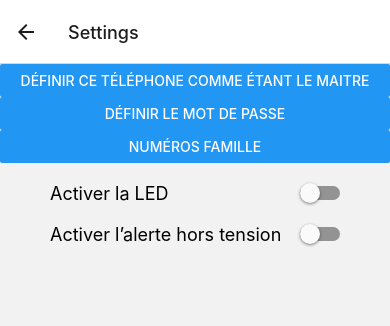
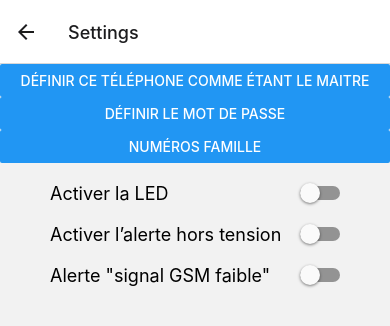
Before and after one commit to xtrembaker/simpal-web-app, a React Native app: screen /Settings in a window 390 px wide. Shown: the top 326 px of the page. Built offline with nearby package versions, Linux system fonts and the light colour scheme.

Commit message:
feat(settings) - add switch low signal gsm alert

```diff
--- /dev/null
+++ b/src/components/SwitchGsmLowSignalAlert.js
@@ -0,0 +1,27 @@
+import {
+    createMessageDisableLowGsmSignalAlert,
+    createMessageEnableLowGsmSignalAlert
+} from "../services/message";
+import {CANCELLED_STATE, sendSMS} from "../services/sendSMS";
+import {Switch, Text, View} from "react-native";
+import {useState} from "react";
+
+export default function SwitchGsmLowSignalAlert(){
+    const [gsmLowSignalValue, setGsmLowSignalValue] = useState(false);
+    const onGsmLowSignalValueChange = async (value) => {
+        const message = value ? createMessageEnableLowGsmSignalAlert() : createMessageDisableLowGsmSignalAlert();
+        await sendSMS(message).then((response) => {
+            if(response.result === CANCELLED_STATE){
+                return;
+            }
+            setGsmLowSignalValue(value);
+        });
+    }
+
+    return (
+        <View style={{display: "flex", flexDirection: "row", justifyContent: "space-between", marginTop: 20, marginLeft: 50, marginRight: 50}}>
+            <Text style={{fontSize: 18}}>Alerte "signal GSM faible"</Text>
+            <Switch onValueChange={onGsmLowSignalValueChange} value={gsmLowSignalValue}></Switch>
+        </View>
+    );
+}
--- a/src/pages/SettingsPage.js
+++ b/src/pages/SettingsPage.js
@@ -5,6 +5,7 @@ import {View, Button, Switch} from "react-native";
 import FamilyNumbersPage from "./FamilyNumbersPage";
 import SwitchDelValue from "../components/SwitchDelValue";
 import SwitchPowerOutageValue from "../components/SwitchPowerOutageValue";
+import SwitchGsmLowSignalAlert from "../components/SwitchGsmLowSignalAlert";
 
 export default function SettingsPage({navigation}){
     return (
@@ -14,6 +15,7 @@ export default function SettingsPage({navigation}){
             <Button title="Numéros famille" onPress={() => navigation.navigate('FamilyNumbersPage')}/>
             <SwitchDelValue />
             <SwitchPowerOutageValue />
+            <SwitchGsmLowSignalAlert />
         </View>
     );
 }
```
